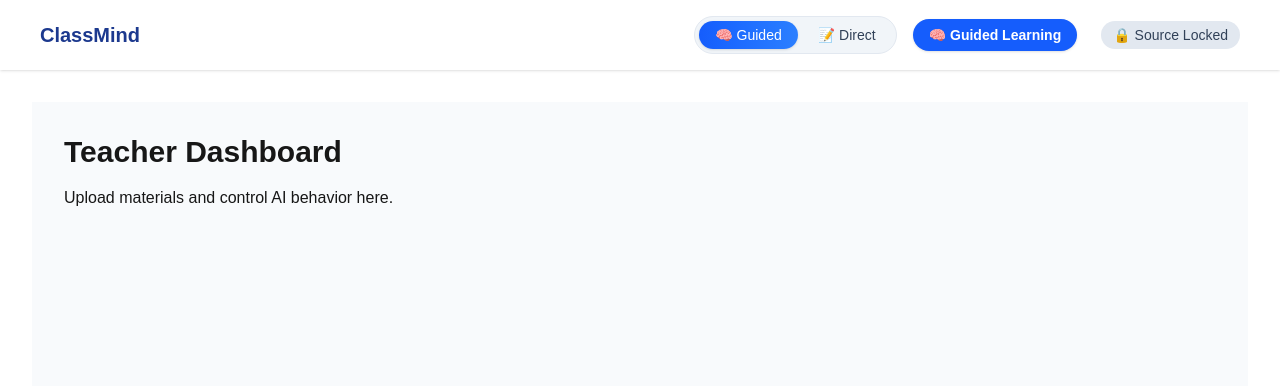
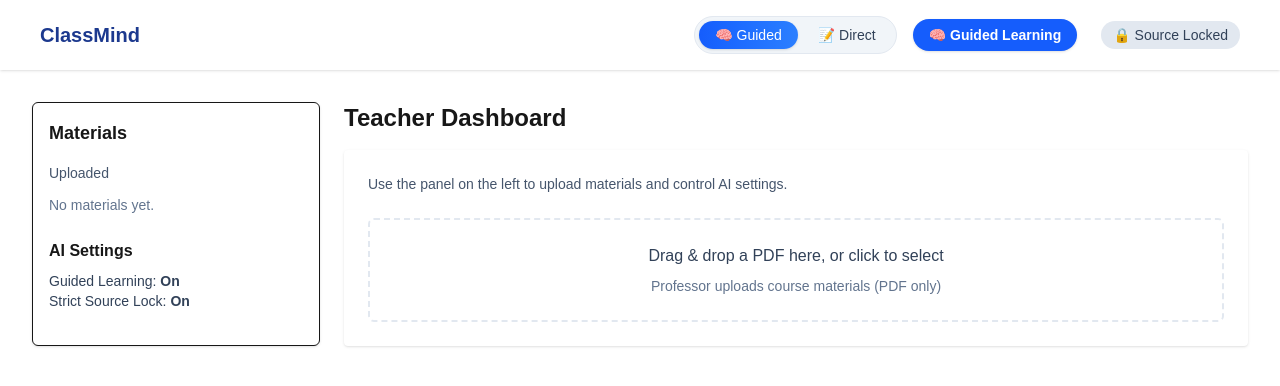
Before and after one commit to arogya-gyawali/classmind, a Next.js app in the folder frontend/: page /teacher in a window 1280 px wide. Shown: the top 386 px of the page. Built offline with nearby package versions, Linux system fonts and the light colour scheme.

Commit message:
feat(ui): add UploadArea and teacher materials list with mock indexing

```diff
--- a/frontend/src/app/teacher/page.tsx
+++ b/frontend/src/app/teacher/page.tsx
@@ -1,8 +1,75 @@
+"use client";
+import { useEffect, useState } from "react";
+import UploadArea from "@/components/UploadArea";
+
+type Mat = { name: string; pages?: number; chunks: number; status: "processing" | "indexed" };
+
 export default function TeacherPage() {
+  const [materials, setMaterials] = useState<Mat[]>([]);
+
+  useEffect(() => {
+    try {
+      const saved = sessionStorage.getItem("materials_v1");
+      if (saved) setMaterials(JSON.parse(saved));
+    } catch (e) {}
+  }, []);
+
+  useEffect(() => {
+    try {
+      sessionStorage.setItem("materials_v1", JSON.stringify(materials));
+    } catch (e) {}
+  }, [materials]);
+
+  function handleIndexed(u: Mat) {
+    // add to materials list as indexed
+    setMaterials((m) => [u, ...m]);
+  }
+
   return (
-    <main className="min-h-screen p-8 bg-slate-50">
-      <h1 className="text-3xl font-bold mb-4">Teacher Dashboard</h1>
-      <p>Upload materials and control AI behavior here.</p>
-    </main>
+    <div className="flex gap-6">
+      <aside className="w-72 bg-white border p-4 rounded-md shadow-sm">
+        <h2 className="font-semibold text-lg mb-4">Materials</h2>
+
+        <div className="space-y-3">
+          <div className="mt-2 text-sm text-slate-600">Uploaded</div>
+          <ul className="mt-2 space-y-2">
+            {materials.length === 0 && <div className="text-sm text-slate-500">No materials yet.</div>}
+            {materials.map((it, idx) => (
+              <li key={idx} className="p-2 border rounded flex justify-between items-center">
+                <div>
+                  <div className="font-medium">{it.name}</div>
+                  <div className="text-xs text-slate-500">{it.pages ?? "—"} pages • {it.chunks} chunks</div>
+                </div>
+                <div>
+                  <span className={`px-2 py-1 text-xs rounded ${it.status === "indexed" ? "bg-green-100 text-green-800" : "bg-yellow-100 text-yellow-800"}`}>
+                    {it.status === "indexed" ? "Indexed" : "Processing"}
+                  </span>
+                </div>
+              </li>
+            ))}
+          </ul>
+        </div>
+
+        <div className="mt-6">
+          <h3 className="font-semibold">AI Settings</h3>
+          <div className="mt-2 text-sm text-slate-700">
+            Guided Learning: <strong>On</strong><br />
+            Strict Source Lock: <strong>On</strong>
+          </div>
+        </div>
+      </aside>
+
+      <section className="flex-1">
+        <h1 className="text-2xl font-bold mb-4">Teacher Dashboard</h1>
+
+        <div className="bg-white p-6 rounded shadow">
+          <p className="text-sm text-slate-600">Use the panel on the left to upload materials and control AI settings.</p>
+
+          <div className="mt-6">
+            <UploadArea onIndexed={handleIndexed} />
+          </div>
+        </div>
+      </section>
+    </div>
   );
 }
--- /dev/null
+++ b/frontend/src/components/UploadArea.tsx
@@ -0,0 +1,68 @@
+"use client";
+import { useState } from "react";
+
+type Uploaded = { name: string; pages?: number; chunks: number; status: "processing" | "indexed" };
+
+export default function UploadArea({ onIndexed }: { onIndexed?: (u: Uploaded) => void }) {
+  const [processing, setProcessing] = useState<null | { name: string; progress: number }>(null);
+
+  function mockChunkCount(pages: number) {
+    // rough heuristic: ~ (pages * 50) / 800-chunk-size ≈ pages * 0.0625 -> scale for demo
+    return Math.max(5, Math.round(pages * 6.5));
+  }
+
+  function handleFile(file?: File) {
+    if (!file) return;
+    const name = file.name;
+    // estimate pages by filename hint or random for demo
+    const pages = Math.max(5, Math.min(120, Math.round((name.match(/\d+/)?.[0] ? Number(name.match(/\d+/)?.[0]) : Math.random()*40))));
+    setProcessing({ name, progress: 0 });
+
+    // simulate processing progress
+    const start = Date.now();
+    const interval = setInterval(() => {
+      setProcessing((p) => {
+        if (!p) return p;
+        const elapsed = Date.now() - start;
+        const prog = Math.min(100, Math.round((elapsed / 1500) * 100)); // ~1.5s
+        if (prog >= 100) {
+          clearInterval(interval);
+          const chunks = mockChunkCount(pages);
+          const uploaded = { name: p.name, pages, chunks, status: "indexed" as const };
+          setProcessing(null);
+          onIndexed && onIndexed(uploaded);
+        }
+        return { ...p, progress: prog };
+      });
+    }, 120);
+  }
+
+  return (
+    <div>
+      <label className="block">
+        <div className="border-2 border-dashed border-slate-200 bg-white p-6 rounded-md text-center hover:border-slate-300 cursor-pointer">
+          <input
+            type="file"
+            accept=".pdf"
+            className="hidden"
+            onChange={(e) => handleFile(e.target.files ? e.target.files[0] : undefined)}
+          />
+          <div className="text-slate-700 font-medium">Drag & drop a PDF here, or click to select</div>
+          <div className="text-sm text-slate-500 mt-2">Professor uploads course materials (PDF only)</div>
+        </div>
+      </label>
+
+      {processing && (
+        <div className="mt-3 p-3 bg-white border rounded-md">
+          <div className="flex justify-between items-center">
+            <div className="text-sm text-slate-700">Processing: <strong>{processing.name}</strong></div>
+            <div className="text-xs text-slate-500">{processing.progress}%</div>
+          </div>
+          <div className="mt-2 w-full bg-slate-100 h-2 rounded">
+            <div style={{width: `${processing.progress}%`}} className="h-2 rounded bg-blue-500 transition-all" />
+          </div>
+        </div>
+      )}
+    </div>
+  );
+}
```
